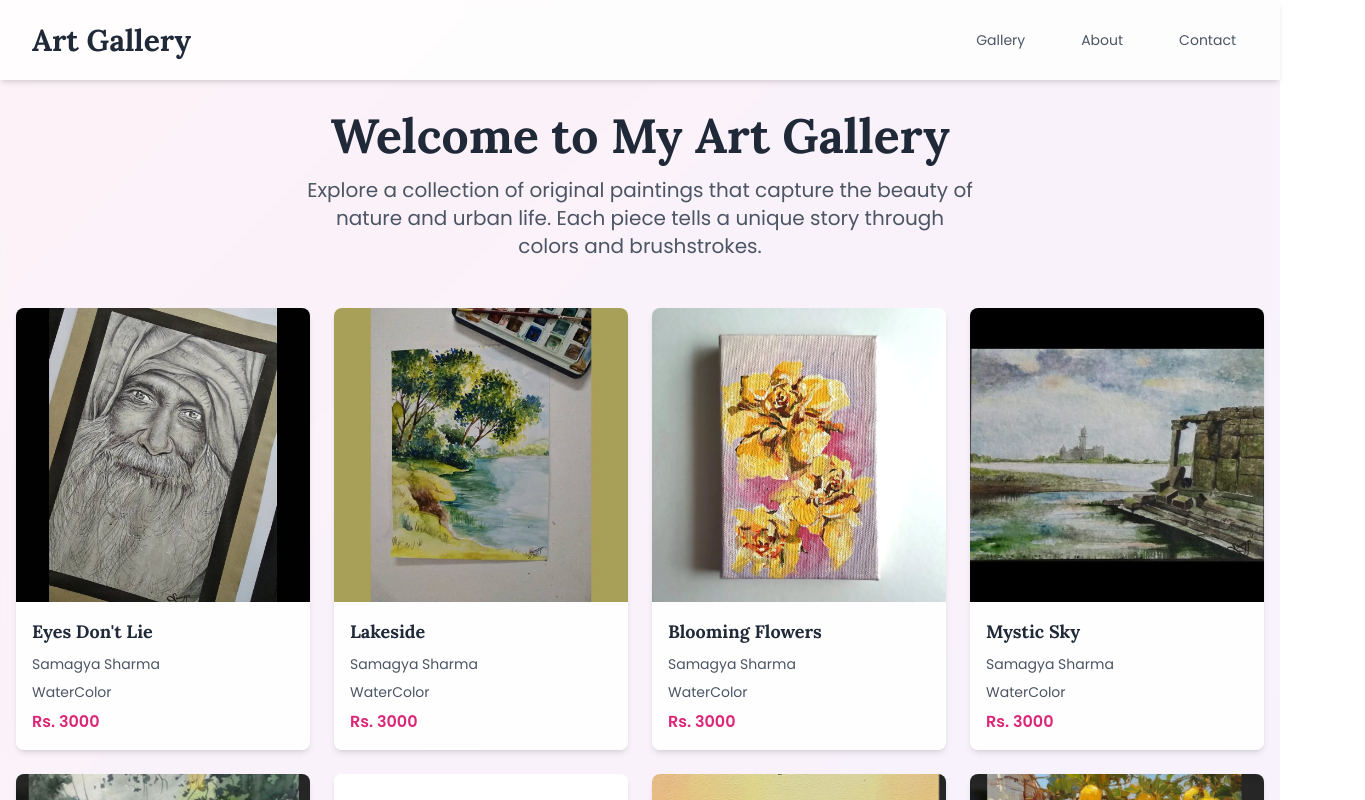
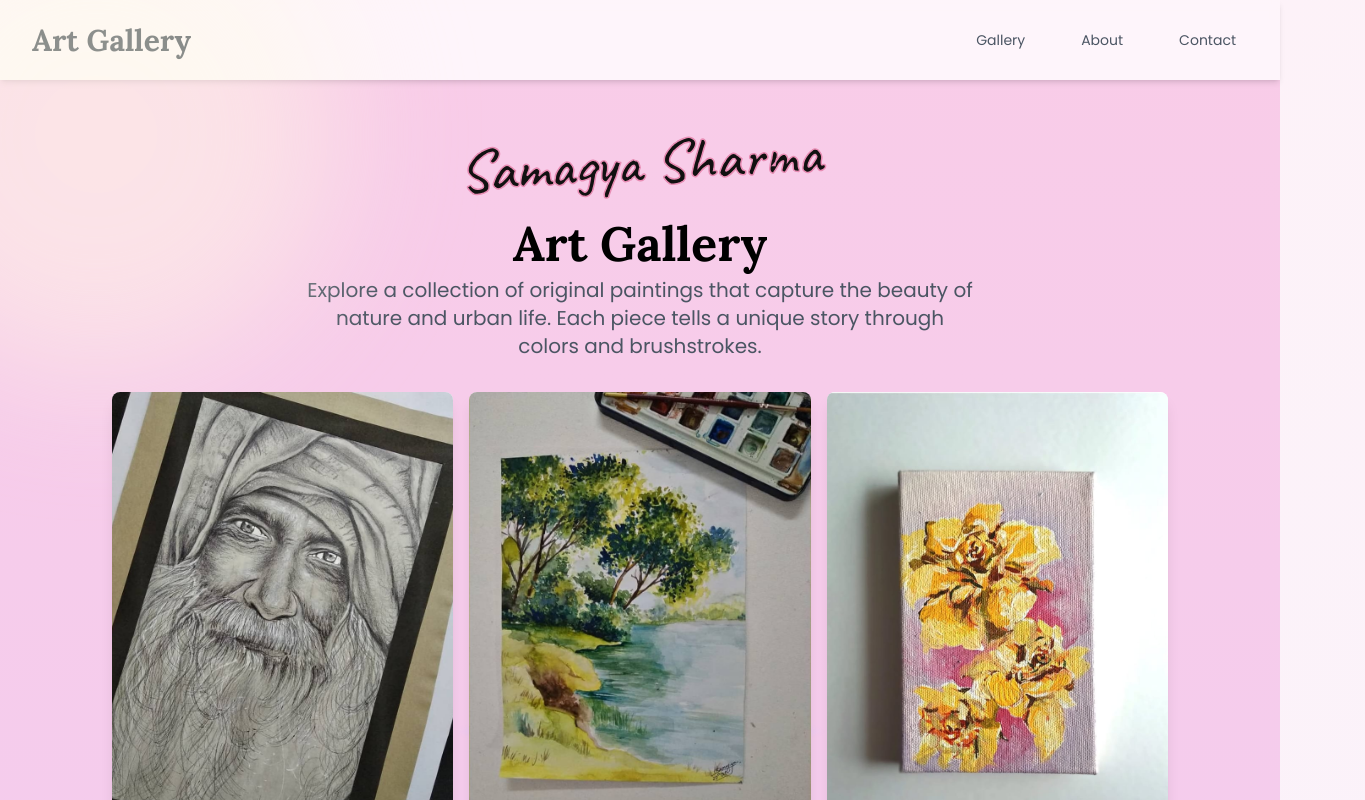
Before and after one commit to samagyasharma/website, a React (Vite) app: page / in a window 1280 px wide. Shown: the top 800 px of the page, 1365 px wide, since content can reach past the window. Built offline with nearby package versions, Linux system fonts and the light colour scheme; a web font is replaced by a local one.

Commit message:
Home Page Layout Improvement

```diff
--- a/src/index.css
+++ b/src/index.css
@@ -5,6 +5,9 @@
 @import url('https://fonts.googleapis.com/css2?family=Calligraffitti&display=swap');
 @import url('https://fonts.cdnfonts.com/css/meow-script');
 @import url('https://fonts.googleapis.com/css2?family=Lora:wght@400;500;600;700&family=Poppins:wght@300;400;500;600;700&display=swap');
+@import url('https://fonts.googleapis.com/css2?family=Dancing+Script:wght@700&display=swap');
+@import url('https://fonts.googleapis.com/css2?family=Kaushan+Script&display=swap');
+@import url('https://fonts.googleapis.com/css2?family=Caveat:wght@700&display=swap');
 
 @tailwind base;
 @tailwind components;
@@ -43,3 +46,27 @@ body {
   font-family: 'Tenez', serif;
   font-weight: normal;
 }
+
+@keyframes blobMove1 {
+  0%, 100% { transform: translateY(0) scale(1); }
+  50% { transform: translateY(40px) scale(1.08); }
+}
+.animate-blob-move1 { animation: blobMove1 14s ease-in-out infinite; }
+
+@keyframes blobMove2 {
+  0%, 100% { transform: translate(0,0) scale(1); }
+  50% { transform: translate(-40px, 30px) scale(1.1); }
+}
+.animate-blob-move2 { animation: blobMove2 18s ease-in-out infinite; }
+
+@keyframes blobMove3 {
+  0%, 100% { transform: translateY(0) scale(1); }
+  50% { transform: translateY(-30px) scale(1.05); }
+}
+.animate-blob-move3 { animation: blobMove3 16s ease-in-out infinite; }
+
+@keyframes blobMove4 {
+  0%, 100% { transform: translateX(0) scale(1); }
+  50% { transform: translateX(40px) scale(1.07); }
+}
+.animate-blob-move4 { animation: blobMove4 20s ease-in-out infinite; }
--- a/src/pages/Home.jsx
+++ b/src/pages/Home.jsx
@@ -1,4 +1,4 @@
-import React from "react";
+import React, { useRef, useEffect, useState } from "react";
 import { Link } from "react-router-dom";
 
 // Import images
@@ -114,43 +114,180 @@ const paintings = [
   },
 ];
 
+const AnimatedBackground = () => (
+  <>
+    <div className="fixed inset-0 -z-10 animate-gradient-move" style={{
+      background: 'linear-gradient(to bottom, #ffcce0, #e6ccff)',
+      backgroundSize: '200% 200%',
+      animation: 'gradientMove 10s ease-in-out infinite',
+    }} />
+    {/* Animated SVG Brush Stroke */}
+    <svg
+      className="fixed left-1/2 top-1/4 -translate-x-1/2 -z-10 opacity-30 animate-brush-float pointer-events-none"
+      width="400" height="120" viewBox="0 0 400 120" fill="none"
+      xmlns="http://www.w3.org/2000/svg"
+      style={{ filter: 'blur(2px)' }}
+    >
+      <path d="M20 60 Q 200 10 380 60 Q 200 110 20 60 Z" fill="#e6ccff" />
+      <path d="M40 70 Q 200 30 360 70 Q 200 100 40 70 Z" fill="#ffcce0" />
+    </svg>
+    <style>{`
+      @keyframes gradientMove {
+        0% { background-position: 0% 50%; }
+        50% { background-position: 100% 50%; }
+        100% { background-position: 0% 50%; }
+      }
+      .animate-gradient-move {
+        animation: gradientMove 10s ease-in-out infinite;
+      }
+      @keyframes brushFloat {
+        0%, 100% { transform: translate(-50%, 0) scale(1); }
+        50% { transform: translate(-50%, 20px) scale(1.03); }
+      }
+      .animate-brush-float {
+        animation: brushFloat 8s ease-in-out infinite;
+      }
+    `}</style>
+  </>
+);
+
+const MovingBlobsBackground = () => (
+  <>
+    {/* Light Yellow Blob 1 */}
+    <div
+      className="fixed top-[-8rem] left-[-8rem] w-[28rem] h-[28rem] rounded-full opacity-50 blur-3xl animate-blob-move1 pointer-events-none"
+      style={{ background: 'radial-gradient(circle at 60% 40%, #fffbe6 80%, transparent 100%)', zIndex: 0 }}
+    />
+    {/* Light Yellow Blob 2 */}
+    <div
+      className="fixed bottom-[-10rem] right-[-6rem] w-[32rem] h-[32rem] rounded-full opacity-50 blur-3xl animate-blob-move2 pointer-events-none"
+      style={{ background: 'radial-gradient(circle at 40% 60%, #fffbe6 80%, transparent 100%)', zIndex: 0 }}
+    />
+    {/* Light Yellow Blob 3 */}
+    <div
+      className="fixed top-1/2 left-[-10rem] w-[24rem] h-[24rem] rounded-full opacity-40 blur-3xl animate-blob-move3 pointer-events-none"
+      style={{ background: 'radial-gradient(circle at 50% 50%, #fffbe6 80%, transparent 100%)', zIndex: 0 }}
+    />
+    {/* Light Yellow Blob 4 */}
+    <div
+      className="fixed bottom-[-8rem] left-1/3 w-[20rem] h-[20rem] rounded-full opacity-40 blur-3xl animate-blob-move4 pointer-events-none"
+      style={{ background: 'radial-gradient(circle at 50% 50%, #fffbe6 80%, transparent 100%)', zIndex: 0 }}
+    />
+  </>
+);
+
+// Animated Signature Component
+const AnimatedSignature = () => {
+  const [show, setShow] = useState(false);
+  useEffect(() => {
+    if (!sessionStorage.getItem('signatureShown')) {
+      setShow(true);
+      sessionStorage.setItem('signatureShown', 'true');
+    }
+  }, []);
+  if (!show) return null;
+  return (
+    <div style={{ position: 'relative', width: '100%', height: 100, marginBottom: -40, zIndex: 10 }} id="signature-wrapper">
+      <svg
+        id="signature"
+        viewBox="0 0 600 100"
+        width="100%"
+        height="100"
+        style={{ display: 'block', margin: '0 auto', position: 'absolute', left: '50%', top: 0, transform: 'translateX(-50%)', pointerEvents: 'none', zIndex: 10 }}
+      >
+        <text
+          x="50%"
+          y="70"
+          textAnchor="middle"
+          fill="#111"
+          stroke="#e88db4"
+          strokeWidth="1.5"
+          fontSize="60"
+          fontFamily="'Caveat', cursive"
+          fontWeight="700"
+          transform="rotate(-3 300 50)"
+          className="signature-path"
+        >
+          Samagya Sharma
+        </text>
+      </svg>
+      <style>{`
+        .signature-path {
+          stroke-dasharray: 1000;
+          stroke-dashoffset: 1000;
+          animation: writeText 4s ease forwards;
+        }
+        @keyframes writeText {
+          to { stroke-dashoffset: 0; }
+        }
+      `}</style>
+    </div>
+  );
+};
+
 const Home = () => {
+  const cardRefs = useRef([]);
+
+  useEffect(() => {
+    const revealCards = (entries, observer) => {
+      entries.forEach((entry) => {
+        if (entry.isIntersecting) {
+          entry.target.classList.add("opacity-100", "translate-y-0");
+          entry.target.classList.remove("opacity-0", "translate-y-4");
+          observer.unobserve(entry.target);
+        }
+      });
+    };
+    const observer = new window.IntersectionObserver(revealCards, {
+      threshold: 0.1,
+    });
+    cardRefs.current.forEach((ref) => {
+      if (ref) observer.observe(ref);
+    });
+    return () => observer.disconnect();
+  }, []);
+
   return (
-    <div className="space-y-12">
-      <div className="text-center space-y-4">
-        <h1 className="text-4xl md:text-5xl font-lora font-bold text-gray-800">
-          Welcome to My Art Gallery
-        </h1>
-        <p className="text-xl text-gray-600 font-poppins max-w-2xl mx-auto">
-          Explore a collection of original paintings that capture the beauty of nature and urban life.
-          Each piece tells a unique story through colors and brushstrokes.
+    <div className="relative min-h-screen">
+      <AnimatedBackground />
+      <MovingBlobsBackground />
+      <AnimatedSignature />
+      <div className="container mx-auto py-12 px-12 lg:px-24">
+        <h1 className="text-4xl md:text-5xl font-lora font-bold text-center mb-2">Art Gallery</h1>
+        <p className="text-xl text-gray-600 font-poppins max-w-2xl mx-auto text-center mb-8">
+          Explore a collection of original paintings that capture the beauty of nature and urban life. Each piece tells a unique story through colors and brushstrokes.
         </p>
-      </div>
-
-      <div className="grid grid-cols-2 md:grid-cols-3 lg:grid-cols-4 gap-6">
-        {paintings.map((painting) => (
+        <div className="grid grid-cols-1 sm:grid-cols-2 lg:grid-cols-3 gap-4">
+          {paintings.map((painting, idx) => (
             <Link
+              to={`/painting/${painting.id}`}
               key={painting.id}
-            to={`/painting/${painting.id}`}
-            className="group bg-white/90 backdrop-blur-sm rounded-lg shadow-md overflow-hidden transition-transform hover:scale-105"
+              ref={el => cardRefs.current[idx] = el}
+              className={
+                `bg-white/80 rounded-lg shadow-lg overflow-hidden flex flex-col group transition-transform duration-300 ease-in-out hover:scale-105 opacity-0 translate-y-4` +
+                ` transition-all duration-700` +
+                ` delay-` + idx * 100
+              }
+              style={{ transitionDelay: `${idx * 100}ms` }}
             >
-            <div className="relative aspect-square">
+              <div className="relative w-full">
                 <img
                   src={painting.image}
                   alt={painting.title}
-                className="w-full h-full object-cover"
+                  className="w-full object-cover aspect-[3/4]"
                 />
+                <div className="absolute inset-0 bg-black/50 flex flex-col items-center justify-center opacity-0 group-hover:opacity-100 transition-opacity duration-300 ease-in-out">
+                  <h2 className="font-lora font-bold text-lg text-white mb-1 drop-shadow-lg">{painting.title}</h2>
+                  <div className="font-poppins text-sm text-gray-200 drop-shadow-lg">{painting.artist}</div>
                 </div>
-            <div className="p-4 space-y-2">
-              <h2 className="text-lg font-lora font-bold text-gray-800 group-hover:text-pink-600 transition-colors">
-                {painting.title}
-              </h2>
-              <p className="text-gray-600 font-poppins text-sm">{painting.artist}</p>
-              <p className="text-gray-600 font-poppins text-sm">{painting.medium}</p>
-              <p className="text-pink-600 font-poppins font-semibold">{painting.price}</p>
+              </div>
+              <div className="p-4 flex-1 flex flex-col justify-between">
+                <div className="font-poppins text-xs text-gray-500 mb-1">{painting.medium}</div>
+                <div className="font-poppins text-base text-pink-700 font-semibold">{painting.price}</div>
               </div>
             </Link>
           ))}
+        </div>
       </div>
     </div>
   );
```
Lines whose indentation alone changed are shown as unchanged.
